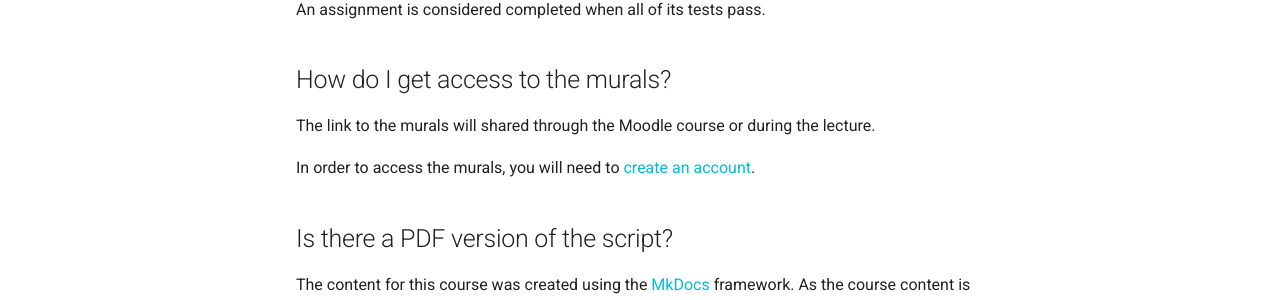
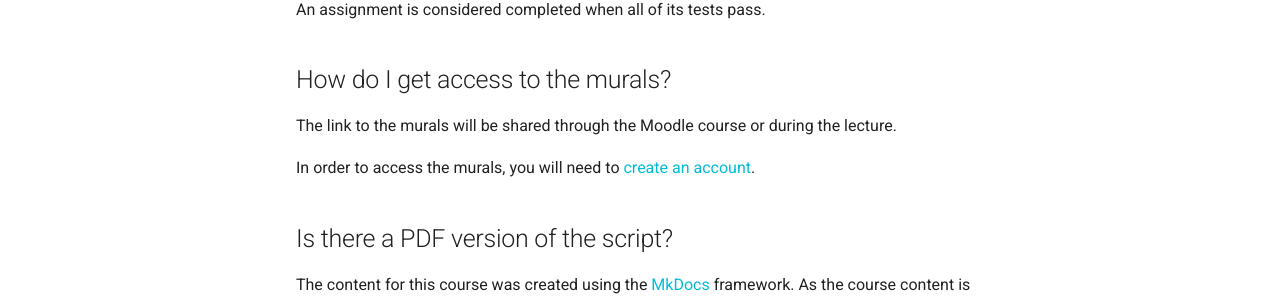
Before and after one commit to pkeilbach/htwg-practical-nlp, an MkDocs documentation site: the page built from docs/faq.md, in a window 1280 px wide. Shown: the part 424-724 px from the top of the page. Built offline with MkDocs 1.6.1 and Material for MkDocs 9.7.7, drawn with Linux system fonts in a browser that asks for light colours; comment, search, counter and statistics services are not loaded.

```diff
--- a/docs/faq.md
+++ b/docs/faq.md
@@ -11,13 +16,13 @@ An assignment is considered completed when all of its tests pass.
 
 ## How do I get access to the murals?
 
-The link to the murals will shared through the Moodle course or during the lecture.
+The link to the murals will be shared through the Moodle course or during the lecture.
 
-In order to access the murals, you will need to [create an account](https://www.mural.co/).
+In order to access the murals, you will need to [create an account][Mural].
 
 ## Is there a PDF version of the script?
 
-The content for this course was created using the [MkDocs](https://www.mkdocs.org/) framework.
+The content for this course was created using the [MkDocs] framework.
 As the course content is subject to continuous change, there is no PDF version of the script provided.
 But if you wish, you can convert any page to a PDF file by using the printing function of your browser.
 MkDocs will render a nice-looking PDF file without any menu or other web items.
```
Also changed, not shown: other parts of docs/faq.md (+6 -1 lines).
